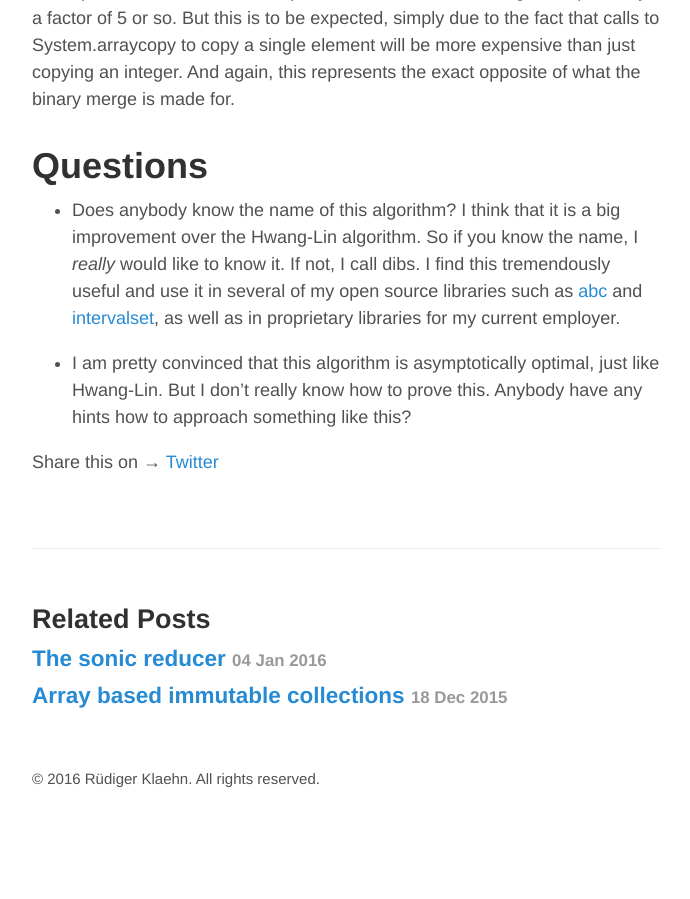
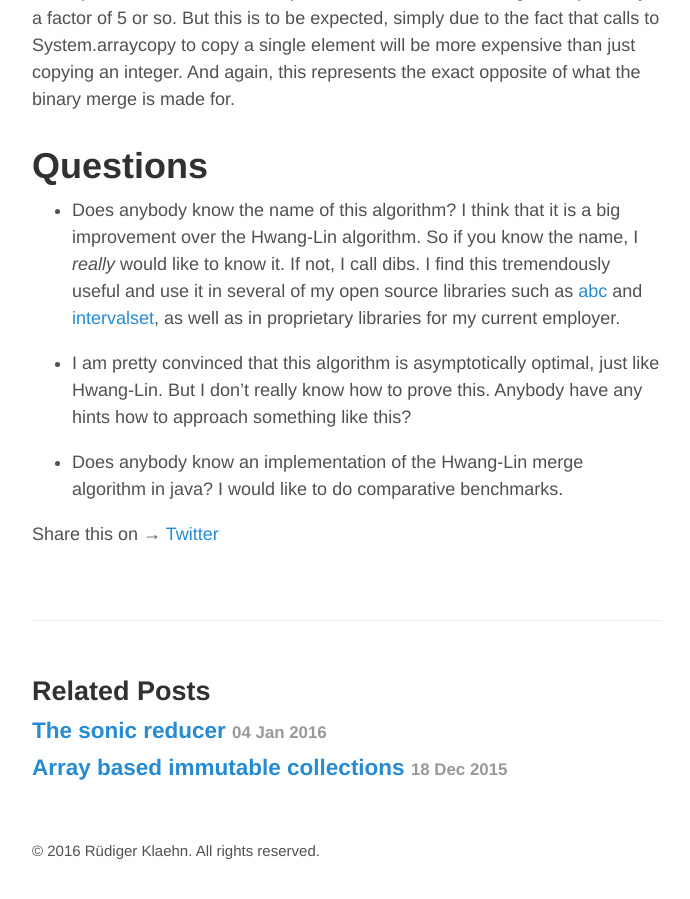
Before and after one commit to rklaehn/rklaehn.github.io, a Jekyll site: the page built from _posts/2016-01-05-binarymerge.md, in a window 1280 px wide and 900 px high, scrolled down 7806 px. Shown: the whole window, without its empty margins (293-983 px from the left). Built offline with Jekyll 4.4.1, drawn with Linux system fonts in a browser that asks for light colours; Markdown is read by kramdown in place of the engine named in the settings; before the commit the page ends 8634 px from its top, so only the background shows below that; some of the changed lines change nothing that is shown.

Commit message:
Update 2016-01-05-binarymerge.md

```diff
--- a/_posts/2016-01-05-binarymerge.md
+++ b/_posts/2016-01-05-binarymerge.md
@@ -19,7 +19,7 @@ So let's consider the case where only the number of comparisons matters, and the
 
 In that case, the seemingly trivial problem of merging two sorted lists turns into a problem that has *10 pages of [TAOCP](https://en.wikipedia.org/wiki/The_Art_of_Computer_Programming)* devoted to it (Volume 3, Pages 197-207, **Minimum-Comparison Merging**)
 
-So I did what you usually do in this situation: [ask on stackexchange](http://programmers.stackexchange.com/questions/267406/algorithm-to-merge-two-sorted-arrays-with-minimum-number-of-comparisons). Given that this should be a pretty common problem, I was expecting an answer like "you obviously have to use the Foo-Bar algorithm described by 1969 by XYZ". But to my surprise, the algorithm that was posted as the answer, despite being called [A simple algorithm for merging two disjoint linearly-ordered sets (F. K. Hwang , S. Lin)](http://dx.doi.org/10.1137/0201004), is not very simple. It is asymptotically optimal, but too complex to degrade well in the case that the comparison is relatively cheap.
+So I did what you usually do in this situation: [ask on stackexchange](http://programmers.stackexchange.com/questions/267406/algorithm-to-merge-two-sorted-arrays-with-minimum-number-of-comparisons). Given that this should be a pretty common problem, I was expecting an answer like "you obviously have to use the Foo-Bar algorithm described by 1969 by XYZ". But to my surprise, the algorithm that was posted as the answer, despite being called [A simple algorithm for merging two disjoint linearly-ordered sets (F. K. Hwang , S. Lin)](http://citeseerx.ist.psu.edu/viewdoc/summary?doi=10.1.1.419.8292), is not very simple. It is asymptotically optimal, but too complex to degrade well in the case that the comparison is relatively cheap.
 
 Also, it is pretty complex to implement. For example, it is using ***floating point operations*** to calculate indices.
 
@@ -228,3 +228,5 @@ In the case of rational numbers, the binary merge is a bit slower than the linea
 - Does anybody know the name of this algorithm? I think that it is a big improvement over the Hwang-Lin algorithm. So if you know the name, I *really* would like to know it. If not, I call dibs. I find this tremendously useful and use it in several of my open source libraries such as [abc](https://github.com/rklaehn/abc) and [intervalset](https://github.com/rklaehn/intervalset), as well as in proprietary libraries for my current employer.
 
 - I am pretty convinced that this algorithm is asymptotically optimal, just like Hwang-Lin. But I don't really know how to prove this. Anybody have any hints how to approach something like this?
+
+- Does anybody know an implementation of the Hwang-Lin merge algorithm in java? I would like to do comparative benchmarks.
```
